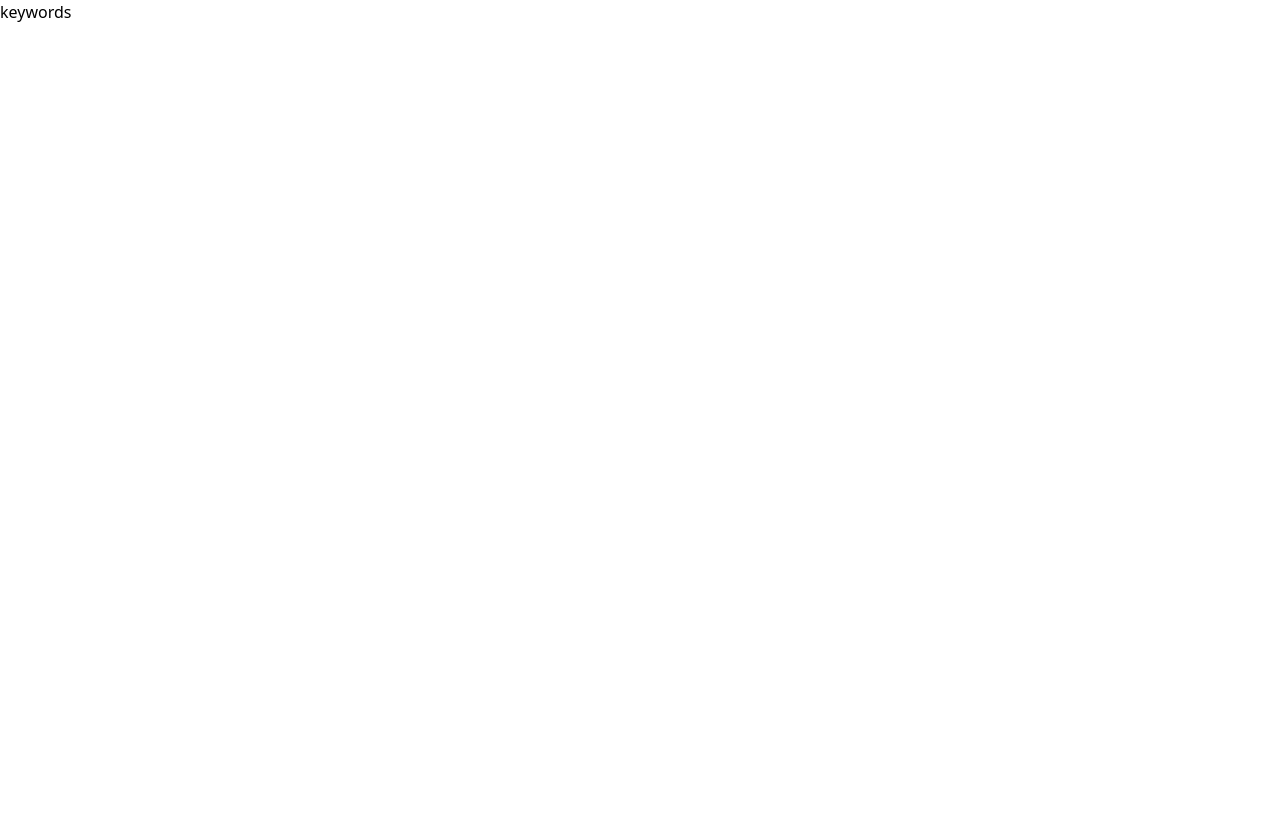
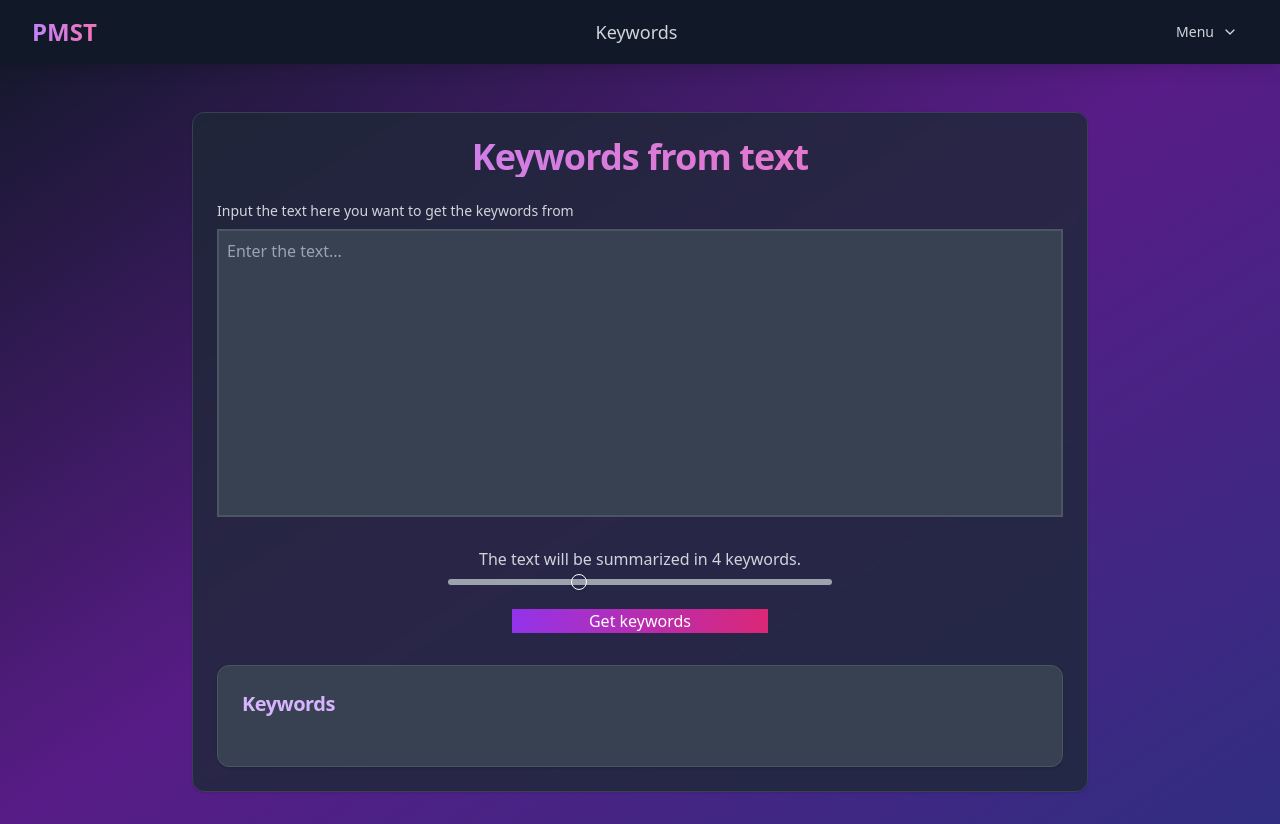
Before and after one commit to markbakos/personal-media-summarization-tool, a React (Vite) app in the folder client/: page /keywords in a window 1280 px wide. Before the commit the page ends 800 px from the top, so only its background shows below. Built offline with nearby package versions, Linux system fonts and the light colour scheme.

Commit message:
added keywords page

```diff
--- a/client/src/pages/Keywords.tsx
+++ b/client/src/pages/Keywords.tsx
@@ -1,8 +1,119 @@
+import {useState} from "react"
+import {Navbar} from "../components/Navbar.tsx"
+import {Card, CardContent, CardHeader, CardTitle} from "@/components/ui/card.tsx"
+import {Loader2} from "lucide-react"
+import axios from "axios";
+import {Slider} from "@/components/ui/slider.tsx";
 
 export const Keywords = () => {
-    return(
-        <div>
-            keywords
+
+    const [text, setText] = useState("")
+    const [kwCount, setKwCount] = useState(4)
+    const [keywords, setKeywords] = useState([])
+
+    const [isLoading, setIsLoading] = useState(false)
+
+    const handleAction = async (event: React.FormEvent<HTMLFormElement>) => {
+        event.preventDefault()
+
+        if(isLoading) return
+
+        setIsLoading(true)
+
+        try {
+            const response = await axios.post("http://127.0.0.1:8000/keywords/", {
+                content: text,
+                kw_count: kwCount
+            })
+            setKeywords(response.data.keywords)
+            console.log(response.data)
+
+        }
+        catch (e)
+        {
+            console.error("error:", e)
+        }
+        finally{
+            setIsLoading(false)
+        }
+    }
+
+    return (
+        <div className="bg-gradient-to-br from-gray-900 via-purple-900 to-indigo-900 min-h-screen">
+            <Navbar currentPage="Keywords"/>
+            <main className="container mx-auto px-4 py-8">
+                <Card className="max-w-4xl mx-auto bg-gray-800/80 backdrop-blur-sm border-gray-700 sm:mt-20 mt-40">
+                    <CardHeader className="text-center">
+                        <CardTitle
+                            className="text-4xl font-bold bg-clip-text text-transparent bg-gradient-to-r from-purple-400 to-pink-400">
+                            Keywords from text
+                        </CardTitle>
+                    </CardHeader>
+                    <CardContent>
+                        <form onSubmit={handleAction} className="space-y-6">
+                            <div className="space-y-2">
+                                <label htmlFor="text-input"
+                                       className="block text-sm font-medium text-gray-300">
+                                    Input the text here you want to get the keywords from
+                                </label>
+                                <textarea
+                                    id="text-input"
+                                    placeholder="Enter the text..."
+                                    className="h-72 w-full bg-gray-700 resize-none border-gray-600 border-2 rounded-md p-2 text-gray-200 placeholder-gray-400"
+                                    onChange={(e) => setText(e.target.value)}
+                                    value={text}
+                                />
+                            </div>
+                            <div className="w-full flex flex-col items-center space-y-2">
+                                <label htmlFor="sentence-count"
+                                       className="text-md font-medium text-gray-300">
+                                    The text will be summarized in {kwCount} keywords.
+                                </label>
+                                <Slider
+                                    id="sentence-count"
+                                    min={1}
+                                    max={10}
+                                    step={2}
+                                    value={[kwCount]}
+                                    onValueChange={(value) => setKwCount(value[0])}
+                                    className="lg:w-96 md:w-96 sm:w-64 rounded-2xl bg-gray-400 text-white"
+                                />
+                            </div>
+                            <div className="flex justify-center">
+                                <button
+                                    type="submit"
+                                    className="w-64 bg-gradient-to-r from-purple-600 to-pink-600 hover:from-purple-700 hover:to-pink-700 text-white"
+                                    disabled={isLoading}
+                                >
+                                    {isLoading ? (
+                                        <div className="flex items-center">
+                                            <Loader2 className="mr-2 h-4 w-4 animate-spin"/>
+                                            Loading...
+                                        </div>
+                                    ) : (
+                                        'Get keywords'
+                                    )}
+                                </button>
+                            </div>
+                        </form>
+
+                        {keywords && (
+                            <Card className="mt-8 bg-gray-700 border-gray-600">
+                                <CardHeader>
+                                    <CardTitle
+                                        className="text-xl font-semibold text-purple-300">Keywords</CardTitle>
+                                </CardHeader>
+                                <CardContent>
+                                    {keywords.map((keyword, index) => (
+                                        <p key={index} className="text-gray-200">{keyword}</p>
+                                    ))}
+
+                                </CardContent>
+                            </Card>
+                        )}
+                    </CardContent>
+                </Card>
+            </main>
         </div>
     )
 }
```
